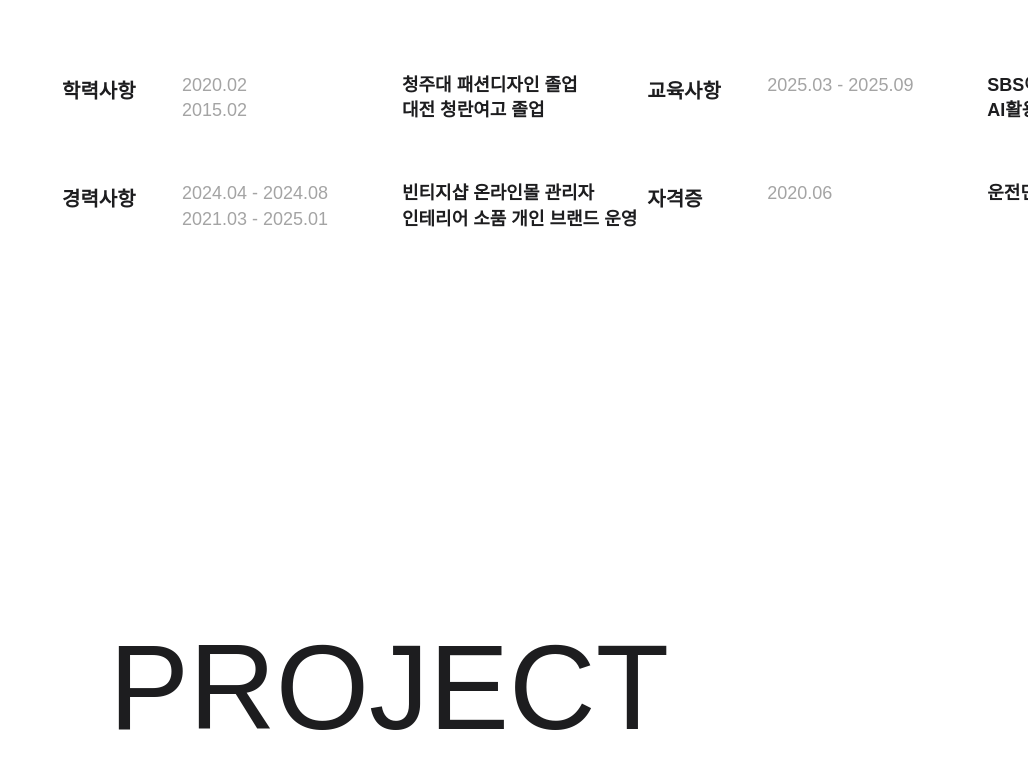
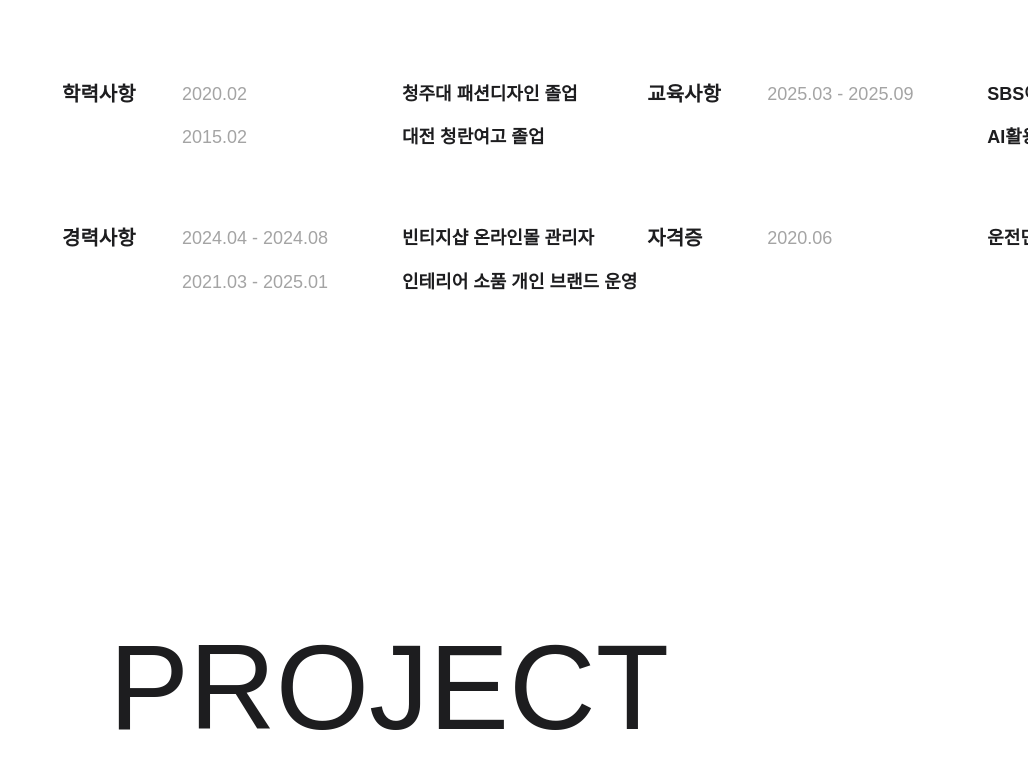
Before and after one commit to geemdy/KimDoyeoun_Web_Portfolio, a plain HTML site: page index.html in a window 1280 px wide. Shown: the part 1543-2312 px from the top of the page, without its empty margins (252-1280 px from the left). Drawn offline with Linux system fonts and the light colour scheme; a web font is replaced by a local one.

```diff
--- a/style.css
+++ b/style.css
@@ -237,12 +237,13 @@ header::before {
   font-size: 20px;
   font-weight: 700;
   white-space: nowrap;
+  line-height: 1.9;
 }
 
 .section-date {
   font-size: 18px;
   font-weight: 100;
-  line-height: 1.4; /* 🔥 줄 높이 낮춰서 위치 맞추기 */
+  line-height: 2.4; /* 🔥 줄 높이 낮춰서 위치 맞추기 */
   white-space: nowrap;
   margin-left: -30px;
   color: #a4a4a4;
@@ -251,7 +252,7 @@ header::before {
 .section-desc {
   font-size: 18px;
   font-weight: 600;
-  line-height: 1.4; /* 🔥 동일한 줄 간격 */
+  line-height: 2.4; /* 🔥 동일한 줄 간격 */
   white-space: nowrap;
 }
 
```
